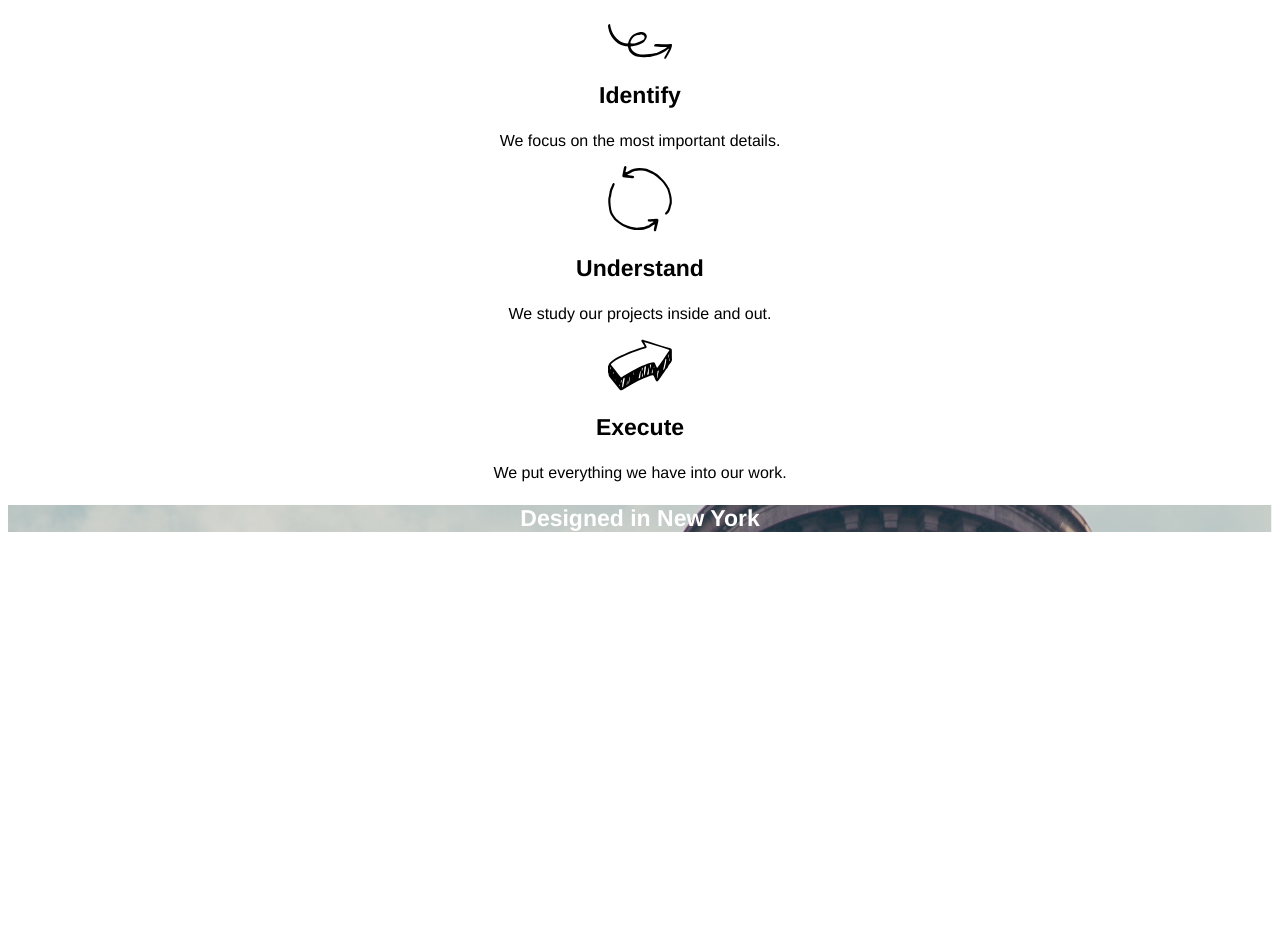
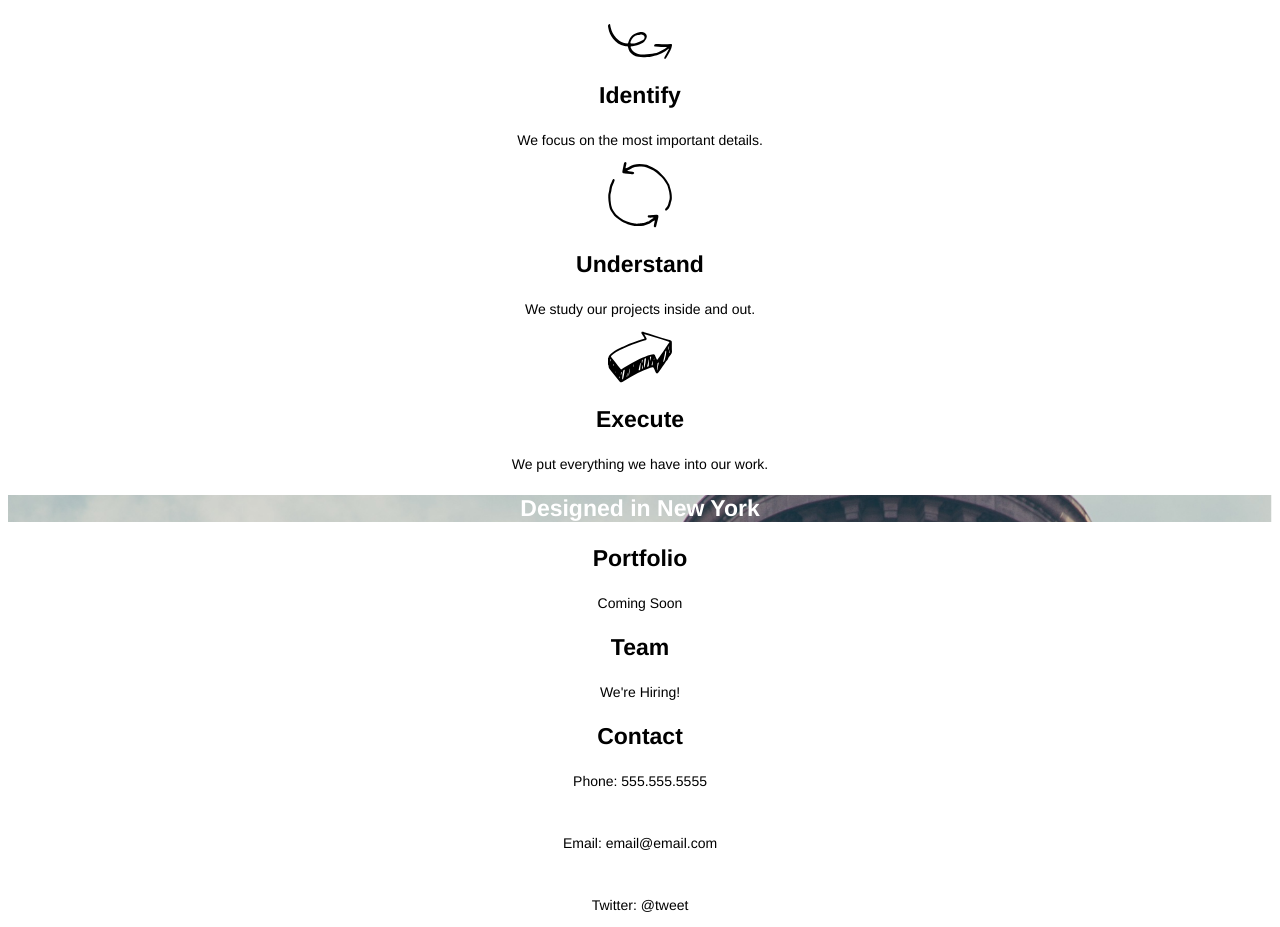
Before and after one commit to kamalcon/broadway, a plain HTML site: page index.html in a window 1280 px wide. Shown: the part 306-1233 px from the top of the page. Before the commit the page ends 861 px from the top, so only its background shows below. Drawn offline with Linux system fonts and the light colour scheme.

Commit message:
second half finished

```diff
--- a/index.html
+++ b/index.html
@@ -31,10 +31,18 @@
 			<h3>Designed in New York</h3>
 		</div>
 		<div id="work">
+			<h3>Portfolio</h3>
+			<p>Coming Soon</p>
 		</div>
 		<div id="team">
+			<h3>Team</h3>
+			<p>We're Hiring!</p>
 		</div>
 		<div id="contact">
+			<h3>Contact</h3>
+			<p>Phone: 555.555.5555</p><br>
+			<p>Email: email@email.com</p><br>
+			<p>Twitter: @tweet</p>
 		</div>
 		<div id="footer">
 		</div>
--- a/resources/css/stylesheet.css
+++ b/resources/css/stylesheet.css
@@ -29,3 +29,7 @@ h2 {
 h3 {
 	font-size: 23px;
 }
+
+p {
+	font-size: 14px;
+}
```
